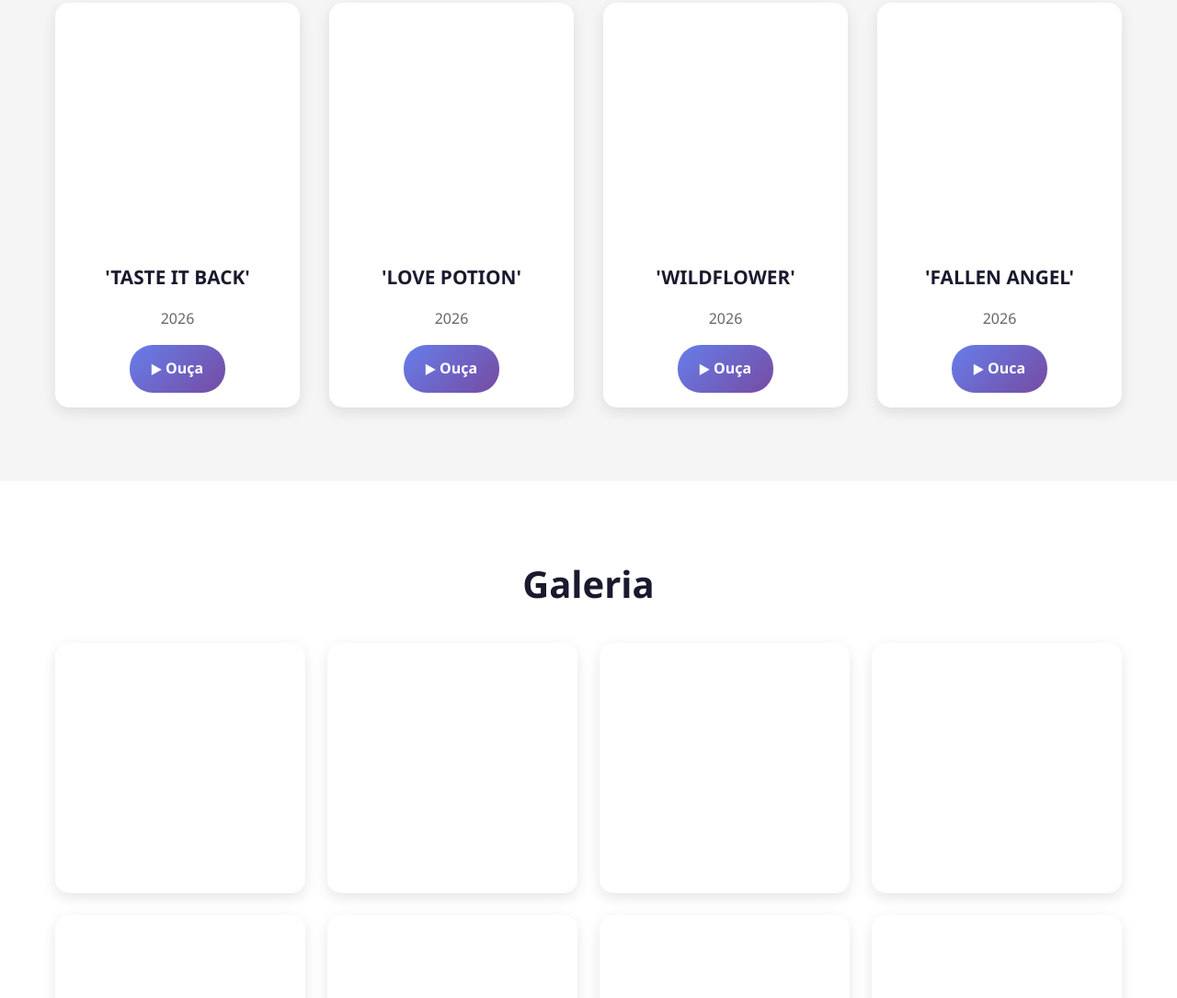
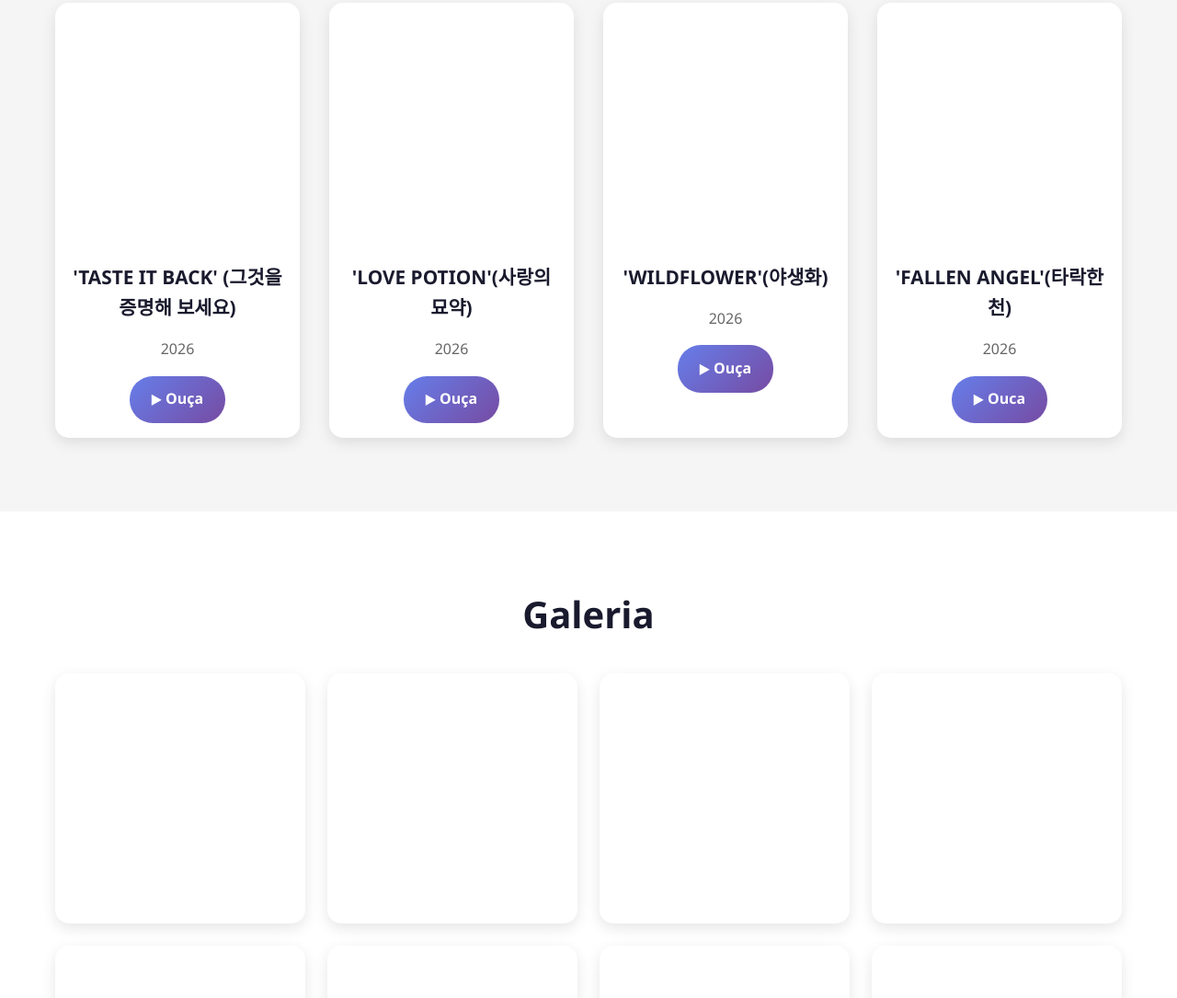
Before and after one commit to CodingNexuss/noctra, a plain HTML site: page index.html in a window 1280 px wide. Shown: the part 2335-3420 px from the top of the page at 92% size. Drawn offline with Linux system fonts and the light colour scheme.

Commit message:
Update song titles with translations

```diff
--- a/index.html
+++ b/index.html
@@ -92,25 +92,25 @@
             <div class="music-grid">
                 <div class="music-card" data-album="Mystic Hearts">
                     <div class="album-art"></div>
-                    <h3>'TASTE IT BACK'</h3>
+                    <h3>'TASTE IT BACK' (그것을 증명해 보세요)</h3>
                     <p>2026</p>
                     <a href="https://youtu.be/svI8lp9AUMU?si=6btltsVZhJAY3t0E" class="play-btn" target="_blank" rel="noopener noreferrer" aria-label="Ouvir TASTE IT BACK no YouTube">▶ Ouça</a>
                 </div>
                 <div class="music-card" data-album="Mystic Hearts">
                     <div class="album-art"></div>
-                    <h3>'LOVE POTION'</h3>
+                    <h3>'LOVE POTION'(사랑의 묘약)</h3>
                     <p>2026</p>
                     <a href="https://youtu.be/1ydMJqvqI_Q?si=it03Qdr_HWybNpj-" class="play-btn" target="_blank" rel="noopener noreferrer" aria-label="Ouvir LOVE POTION no YouTube">▶ Ouça</a>
                 </div>
                 <div class="music-card" data-album="Mystic Hearts">
                     <div class="album-art"></div>
-                    <h3>'WILDFLOWER'</h3>
+                    <h3>'WILDFLOWER'(야생화)</h3>
                     <p>2026</p>
                     <a href="https://youtu.be/FgPKLKuedT8?si=8PnJgUqo8XYdSMQF" class="play-btn" target="_blank" rel="noopener noreferrer" aria-label="Ouvir WILDFLOWER no YouTube">▶ Ouça</a>
                 </div>
                 <div class="music-card" data-album="Mystic Hearts">
                     <div class="album-art"></div>
-                    <h3>'FALLEN ANGEL'</h3>
+                    <h3>'FALLEN ANGEL'(타락한 천)</h3>
                     <p>2026</p>
                     <a href="https://youtu.be/ZlZA5-IUKb8?si=dKIpnK21dwWMy5uZ" class="play-btn" target="_blank" rel="noopener noreferrer" aria-label="Ouvir FALLEN ANGEL no YouTube">▶ Ouca</a>
                 </div>
```
